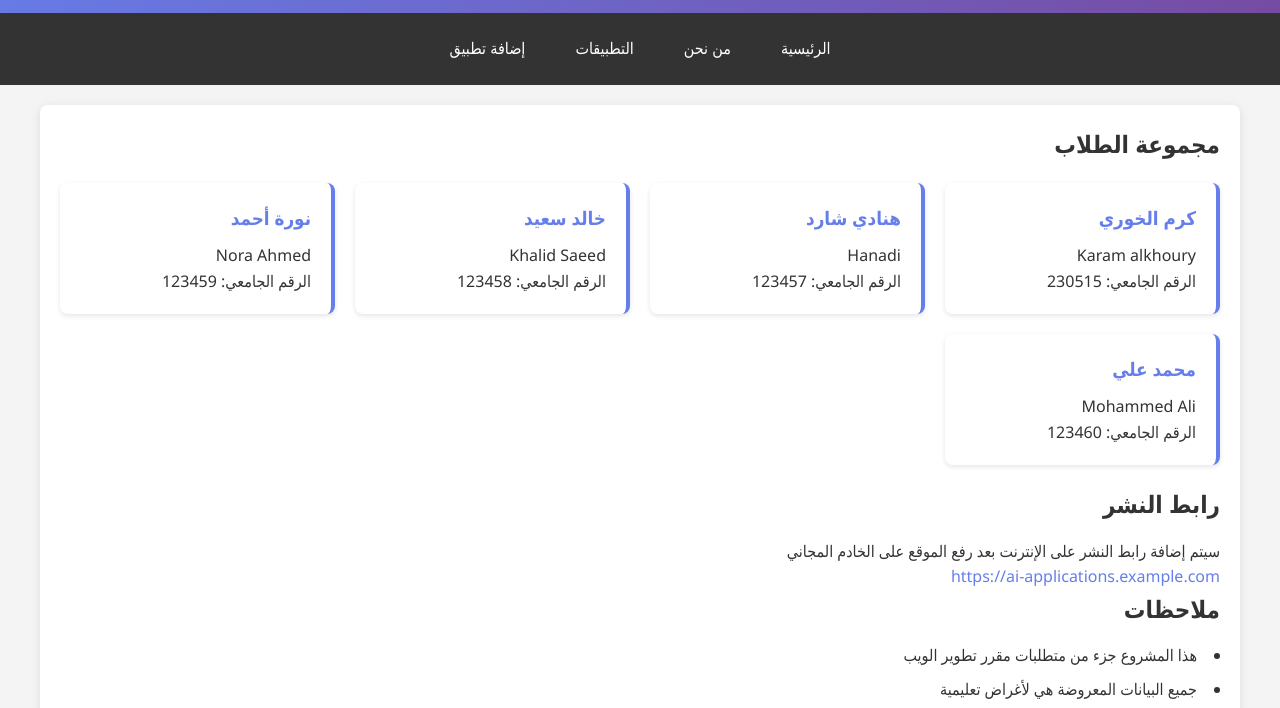
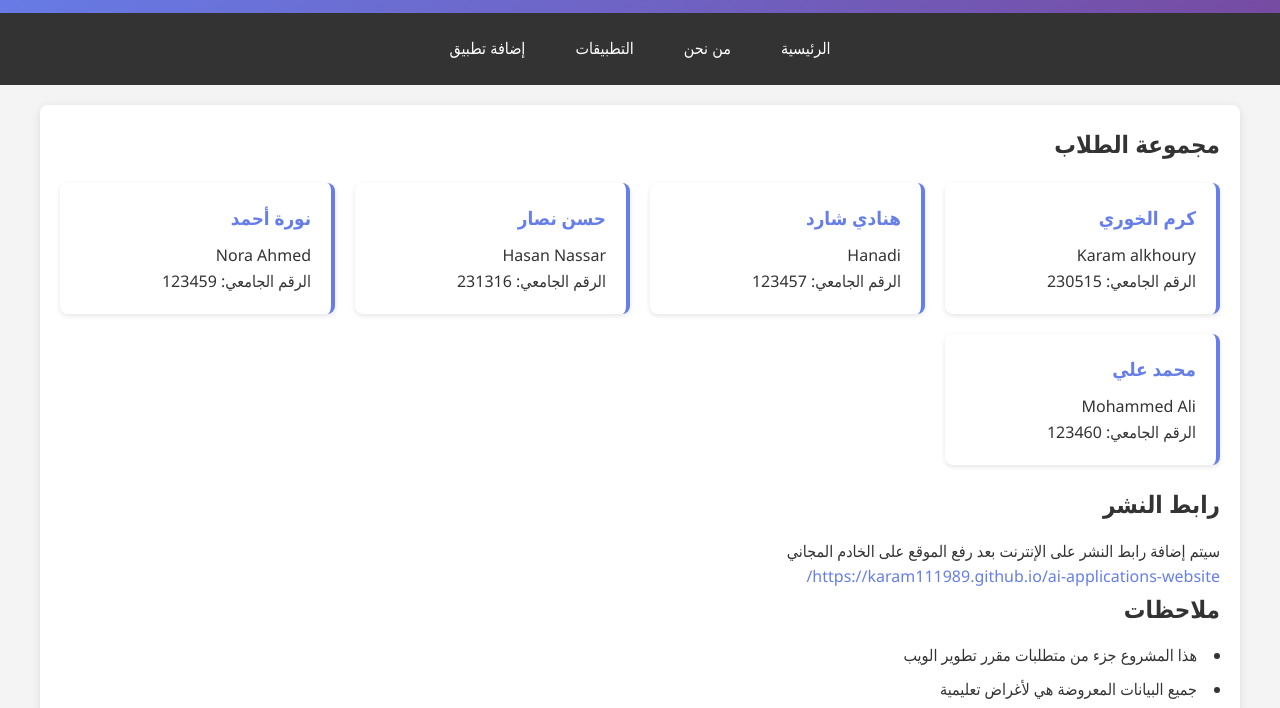
Before and after one commit to karam111989/ai-applications-website, a plain HTML site: page home.html in a window 1280 px wide. Shown: the part 85-793 px from the top of the page. Drawn offline with nearby package versions, Linux system fonts and the light colour scheme.

Commit message:
Update home.html

```diff
--- a/home.html
+++ b/home.html
@@ -36,9 +36,9 @@
             <p>الرقم الجامعي: 123457</p>
         </div>
         <div class="student-card">
-            <h3>خالد سعيد</h3>
-            <p>Khalid Saeed</p>
-            <p>الرقم الجامعي: 123458</p>
+            <h3>حسن نصار</h3>
+            <p>Hasan Nassar</p>
+            <p>الرقم الجامعي: 231316</p>
         </div>
         <div class="student-card">
             <h3>نورة أحمد</h3>
@@ -56,7 +56,7 @@
 <section id="deployment-link">
     <h2>رابط النشر</h2>
     <p>سيتم إضافة رابط النشر على الإنترنت بعد رفع الموقع على الخادم المجاني</p>
-    <a href="#" id="deployment-url" style="color: #667eea;">https://ai-applications.example.com</a>
+    <a href="#" id="deployment-url" style="color: #667eea;">https://karam111989.github.io/ai-applications-website/</a>
 </section>
 
 <section id="notes">
```
